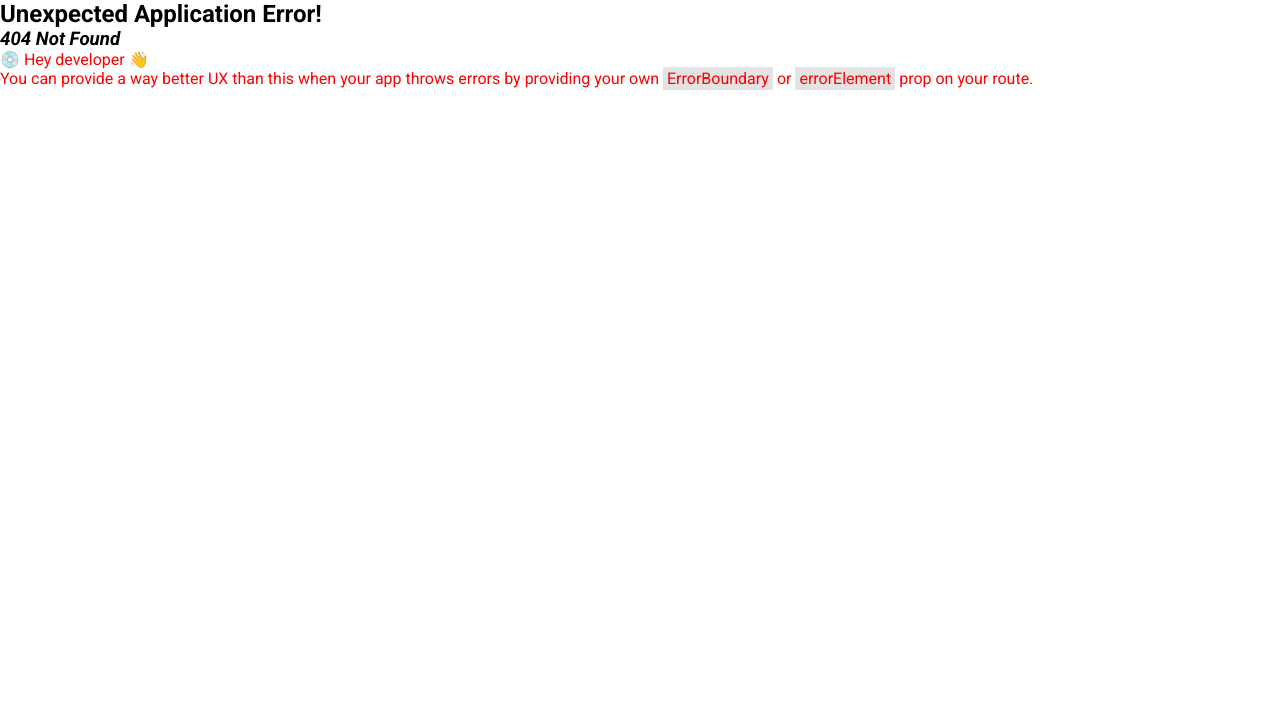
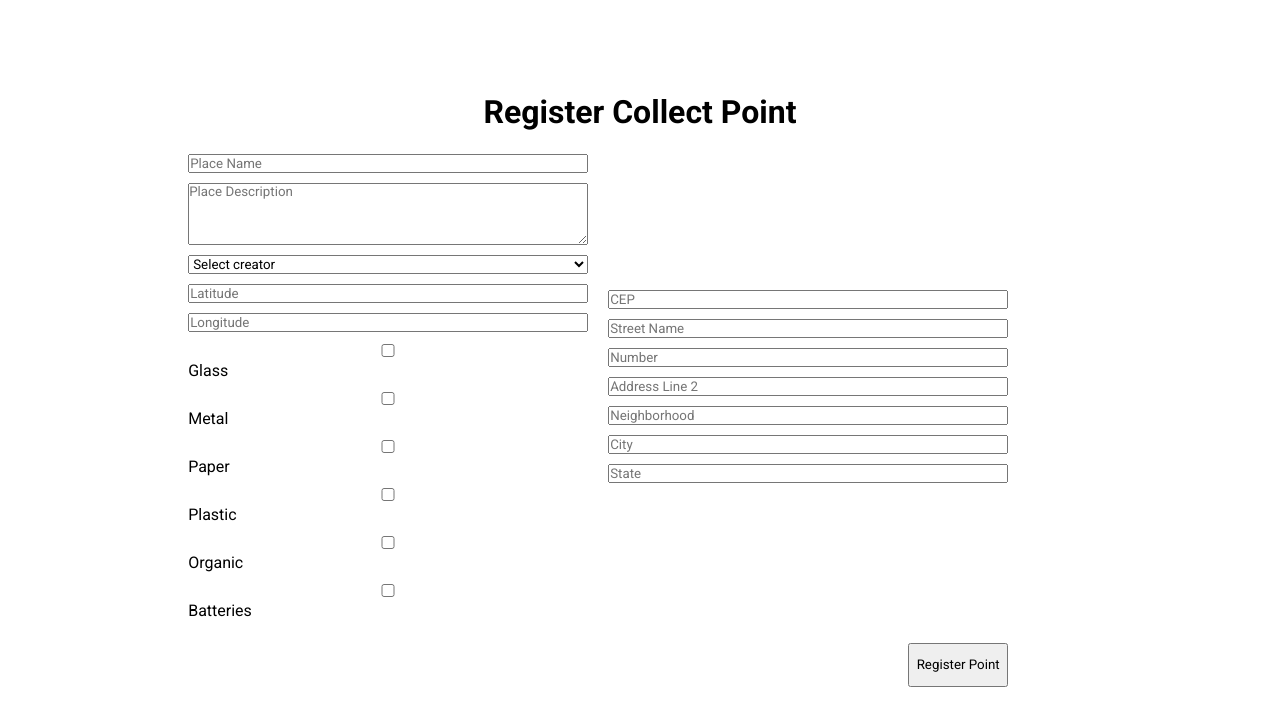
Before and after one commit to Felipevhm/recycleSpot, a React (Vite) app: page /register-place in a window 1280 px wide. Before the commit this address had no page. Shown: the top 726 px of the page. Built offline with nearby package versions, Linux system fonts and the light colour scheme; data requests are answered from the project's data file.

Commit message:
Add Collect point prototype with CEP search

```diff
--- a/db/db.json
+++ b/db/db.json
@@ -99,6 +99,45 @@
       "name": "Lagoa da Conceição Eco Point",
       "email": "",
       "password": ""
+    },
+    {
+      "id": "06d7",
+      "name": "",
+      "email": "",
+      "placeName": "Ingleses",
+      "placeDescription": "Norte da Ilha-, ",
+      "creator": "8865",
+      "latitude": "-27.439688120754628",
+      "longitude": "-48.38831354460266",
+      "wasteTypes": "Paper",
+      "cep": "88058600",
+      "street": "Estrada Dom João Becker",
+      "number": "820",
+      "addressLine2": "",
+      "neighborhood": "Ingleses do Rio Vermelho",
+      "city": "Florianópolis",
+      "state": "SC"
+    },
+    {
+      "placeName": "Everywhere",
+      "placeDescription": "sdsd",
+      "creator": "3",
+      "latitude": "1122",
+      "longitude": "13131",
+      "wasteTypes": [
+        "on",
+        "on",
+        "on",
+        "on"
+      ],
+      "cep": "49000188",
+      "street": "Rua César Macieira",
+      "number": "2",
+      "addressLine2": "",
+      "neighborhood": "Aruana",
+      "city": "Aracaju",
+      "state": "SE",
+      "id": "2f15"
     }
   ]
 }
--- a/src/components/FormUser/index.jsx
+++ b/src/components/FormCollectPoint/index.jsx
@@ -3,24 +3,23 @@ import styles from "./index.module.css";
 import { useContext } from "react";
 import { AppContext } from "../../context/AppContext";
 
-function FormUser() {
+function FormCollectPoint() {
   const {
-    newUser,
-    blankUser,
+    users,
+    newCollectPoint,
+    blankCollectPoint,
     nameExists,
-    logInUser,
-    setNewUser,
-    registerUser,
-    updateUser,
-    deleteUser,
-    getusers,
+    logInCollectPoint,
+    setNewCollectPoint,
+    registerCollectPoint,
+    updateCollectPoint,
+    deleteCollectPoint,
+    getCollectPoints,
     getuserById,
     viewRegister,
     setViewRegister,
     viewLogIn,
     setViewLogIn,
-
-    handleClickUser,
   } = useContext(AppContext);
 
   const {
@@ -29,15 +28,28 @@ function FormUser() {
     setValue,
     getValues,
     formState: { errors },
+    reset,
   } = useForm({
     defaultValues: {
-      name: "",
-      email: "",
+      placeName: "",
+      placeDescription: "",
+      creator: "",
+      latitude: "",
+      longitude: "",
+      wasteTypes: "",
+      cep: "",
+      street: "",
+      number: "",
+      addressLine2: "",
+      neighborhood: "",
+      city: "",
+      state: "",
     },
   });
 
-  const handleCreateUser = async (data) => {
-    registerUser(data);
+  const handleCreateCollectPoint = async (data) => {
+    registerCollectPoint(data);
+    reset();
     //console.log(data);
   };
 
@@ -56,62 +68,88 @@ function FormUser() {
         .catch((error) => console.log(error));
     }
   };
+  // Assuming you have an array of user names
+  // const registeredUsers = [users[0].name, "User2", "User3", "User4", "User5"];
+
+  // Assuming you have an array of waste types
+  const wasteTypes = [
+    "Glass",
+    "Metal",
+    "Paper",
+    "Plastic",
+    "Organic",
+    "Batteries",
+  ];
+
   return (
     <div className={styles.main}>
-      <img width={150} height={150} src="/logo.png" alt="" />
-      <h1> Register User</h1>
-      <form action="" onSubmit={handleSubmit(handleCreateUser)}>
+      <h1> Register Collect Point</h1>
+      <form action="" onSubmit={handleSubmit(handleCreateCollectPoint)}>
         <div className={styles.userInteraction}>
           <div className={styles.inputsDiv}>
-
-            <div className={styles.personalInfo}>
+            <div className={styles.placeInfo}>
               <input
                 type="text"
-                name="name"
-                placeholder="name"
-                {...register("name", { required: "Name field is required" })}
+                name="placeName"
+                placeholder="Place Name"
+                {...register("placeName", {
+                  required: "Place Name field is required",
+                })}
               />
 
-              <input
-                type="email"
-                name="email"
-                placeholder="email"
-                {...register("email", { required: "Email field is required" })}
+              <textarea
+                rows="4"
+                cols="50"
+                name="placeDescription"
+                placeholder="Place Description"
+                {...register("placeDescription", {
+                  required: "Place Description field is required",
+                })}
               />
 
-              <input
-                type="password"
-                name="password"
-                placeholder="Password"
-                {...register("password", {
-                  required: "Password field is required",
-                })}
-              />
               <select
-                name="gender"
-                {...register("gender", {
-                  required: "Gender field is required",
+                name="creator"
+                {...register("creator", {
+                  required: "Creator field is required",
                 })}
               >
-                <option value="">Select...</option>
-                <option value="M">M</option>
-                <option value="F">F</option>
+                <option value="">Select creator</option>
+                {users.map((user, index) => (
+                  <option key={index} value={user.id}>
+                    {user.name}
+                  </option>
+                ))}
               </select>
 
               <input
                 type="text"
-                name="cpf"
-                placeholder="CPF"
-                {...register("cpf", { required: "CPF field is required" })}
+                name="latitude"
+                placeholder="Latitude"
+                {...register("latitude", {
+                  required: "Latitude field is required",
+                })}
+              />
+              <input
+                type="text"
+                name="longitude"
+                placeholder="Longitude"
+                {...register("longitude", {
+                  required: "Longitude field is required",
+                })}
               />
 
-              <input
-                type="date"
-                name="birth"
-                placeholder="Date of Birth"
-                {...register("birth")}
-              />
+              {wasteTypes.map((type, index) => (
+                <div key={index}>
+                  <input
+                    type="checkbox"
+                    id={type}
+                    {...register("wasteTypes")}
+                  />
+                  <label htmlFor={type}>{type}</label>
+                </div>
+              ))}
             </div>
+            {/* -------------------------------------- */}
 
             <div className={styles.addressGroup}>
               <input
@@ -163,37 +201,26 @@ function FormUser() {
                 {...register("state")}
               />
             </div>
-
           </div>
           <button style={{ height: "50px", width: "100px" }} type="submit">
-            Register user
+            Register Point
           </button>
         </div>
         <div className={styles.errorsDiv}>
-          {errors.name && <p>{errors.name.message}</p>}
-          {errors.email && <p>{errors.email.message}</p>}
-          {errors.password && <p>{errors.password.message}</p>}
-          {errors.gender && <p>{errors.gender.message}</p>}
-          {errors.cpf && <p>{errors.cpf.message}</p>}
-          {errors.birth && <p>{errors.birth.message}</p>}
+          {errors.placeName && <p>{errors.placeName.message}</p>}
+          {errors.placeDescription && <p>{errors.placeDescription.message}</p>}
+          {errors.creator && <p>{errors.creator.message}</p>}
+          {errors.latitude && <p>{errors.latitude.message}</p>}
+          {errors.longitude && <p>{errors.longitude.message}</p>}
 
           {errors.cep && <p>{errors.cep.message}</p>}
-          {errors.street && <p>{errors.street.message}</p>}
           {errors.number && <p>{errors.number.message}</p>}
-          {errors.addressLine2 && <p>{errors.addressLine2.message}</p>}
-          {errors.neighborhood && <p>{errors.neighborhood.message}</p>}
-          {errors.city && <p>{errors.city.message}</p>}
-          {errors.state && <p>{errors.state.message}</p>}
+
+          {errors.wasteTypes && <p>{errors.wasteTypes.message}</p>}
         </div>
       </form>
-      <button
-        style={{ height: "50px", width: "100px" }}
-        onClick={handleClickUser(viewRegister, setViewRegister)}
-      >
-        Go back
-      </button>
     </div>
   );
 }
 
-export default FormUser;
+export default FormCollectPoint;
--- /dev/null
+++ b/src/components/FormCollectPoint/index.module.css
@@ -0,0 +1,73 @@
+form{
+   display: flex;
+
+   justify-content: center;
+   padding: 20px;
+   gap: 20px;
+
+}
+
+form input{
+   width: 400px;
+}
+
+p{
+   color: red;
+}
+
+.main{
+   height: 100vh;
+   width: 100vw;
+   display: flex;
+   flex-direction: column;
+   align-items: center;
+   justify-content: center;
+   overflow-y: scroll;
+}
+
+.inputsDiv{
+   display: flex;
+
+   align-items: center;
+   justify-content: center;
+
+   height: 100%;
+
+   gap: 20px;
+}
+
+button{
+   width: 20%;
+}
+
+.errorsDiv{
+   display: flex;
+   flex-direction: column;
+   align-items: center;
+   width: 30%;
+
+}
+
+.placeInfo{
+   display: flex;
+   flex-direction: column;
+   gap: 10px;
+
+}
+
+.addressGroup{
+   display: flex;
+   flex-direction: column;
+   gap: 10px;
+
+}
+
+.userInteraction{
+   display: flex;
+   flex-direction: column;
+
+   align-items:flex-end;
+   justify-content: center;
+
+   gap: 20px;
+}
--- a/src/context/AppContext.jsx
+++ b/src/context/AppContext.jsx
@@ -175,9 +175,9 @@ export const AppContextProvider = ({ children }) => {
   }
 
   function registerCollectPoint(collectPoint) {
-    const searchResult = nameExists(collectPoints, collectPoint.name);
+    const searchResult = nameExists(collectPoints, collectPoint.placeName);
 
-    if (collectPoint.name == "") {
+    if (collectPoint.placeName == "") {
       alert("❌ Collect point field needs a name!");
       return;
     }
```
Also changed, not shown: src/router/routes.jsx (+7 -4 lines).
